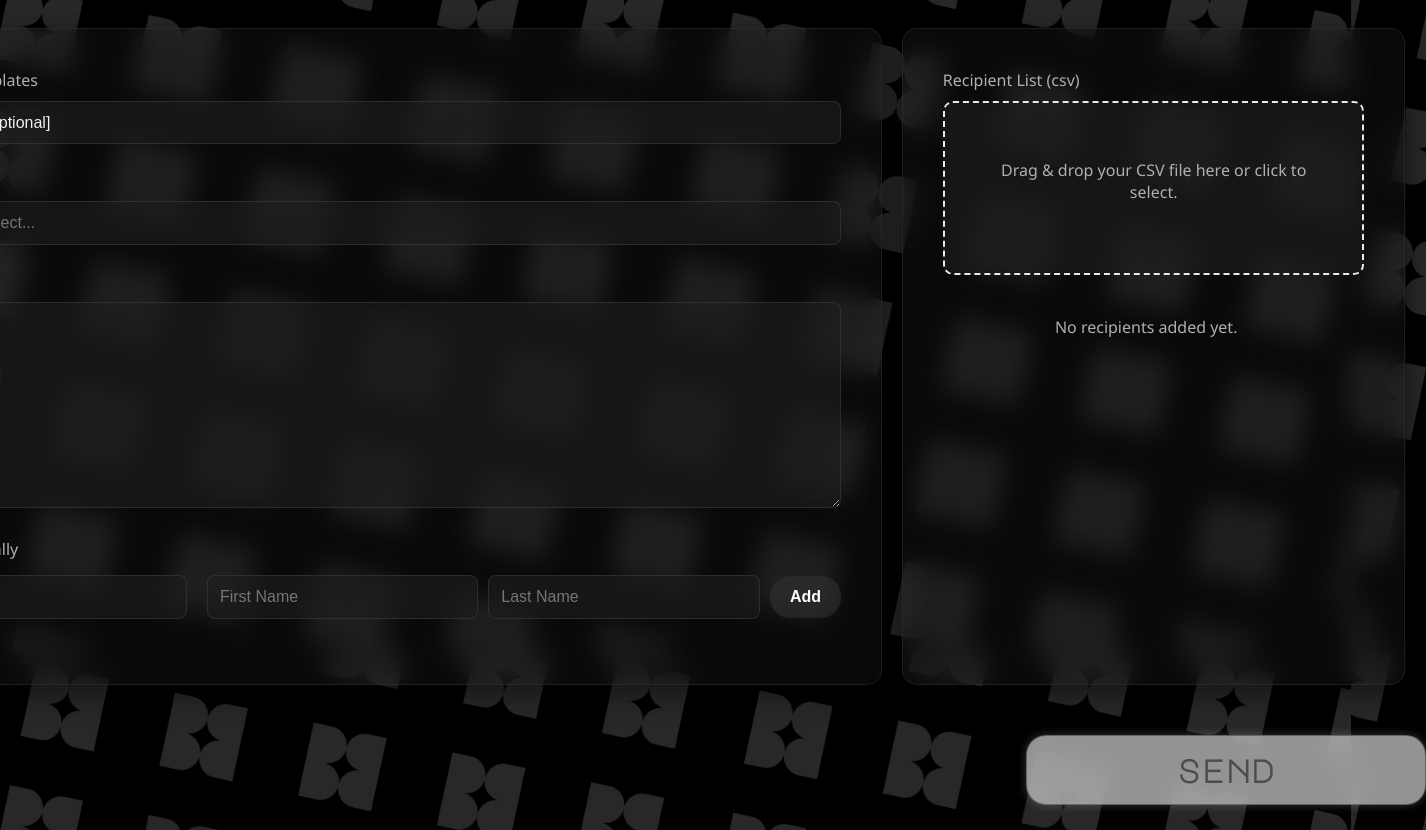
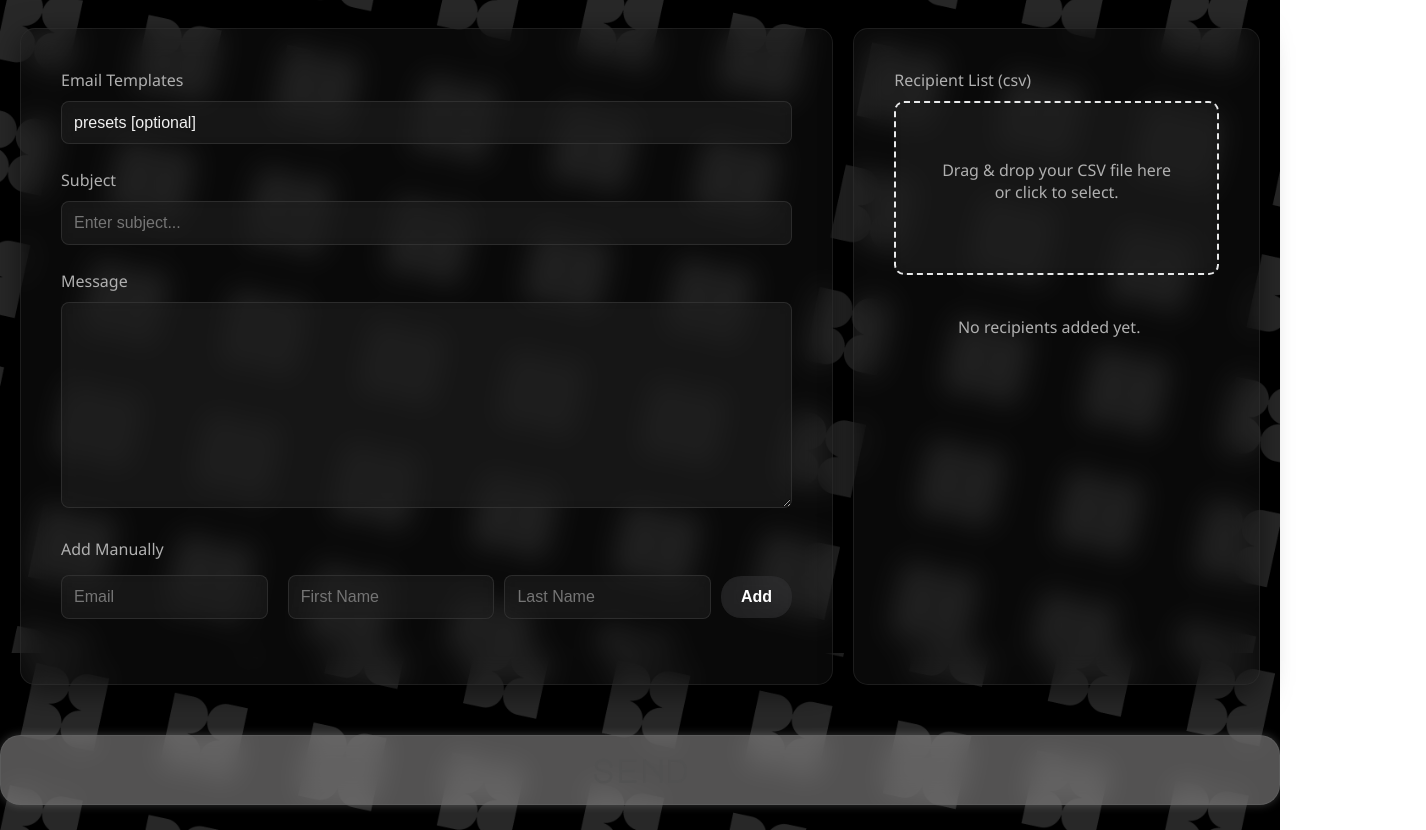
Before and after one commit to imKUTTAPAN/bulk-email-app, a plain HTML site: page index.html in a window 1280 px wide. Shown: the part 147-977 px from the top of the page, 1426 px wide, since content can reach past the window. Drawn offline with nearby package versions, Linux system fonts and the light colour scheme.

```diff
--- a/style.css
+++ b/style.css
@@ -152,18 +152,16 @@
     -webkit-backdrop-filter: blur(15px);
 }
 
-
 .send-btn {
-    width: 400px;
+    width: 100%;
     padding: 18px;
-    background-color: rgba(210, 210, 210, 0.7);
-    border: 1px solid rgba(51, 51, 51, 0.5);
-    color: rgba(45, 45, 45, 0.692);
+    background-color: rgba(163, 162, 162, 0.509);
+    border: 1px solid rgba(102, 102, 102, 0.5);
+    color: rgba(80, 80, 80, 0.556);
     font-size: 2.0em;
     font-weight: bold;
     letter-spacing: 1px;
     margin-top: 30px;
-    margin-left: 1171px;
     backdrop-filter: blur(15px);
     -webkit-backdrop-filter: blur(15px);
     transition: transform 0.2s ease, box-shadow 0.2s ease, background-color 0.2s ease;
@@ -173,9 +171,9 @@
 }
 
 .send-btn:hover {
-    background-color: rgba(40, 40, 40, 0.8);
+    background-color: rgba(100, 100, 100, 0.8);
     box-shadow: 0 0 20px rgba(255, 255, 255, 0.5);
-    color:#d6d6d6
+    color: #d4d1d1;
 }
 
 .send-btn:active {
```
